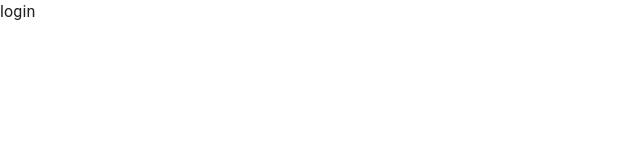
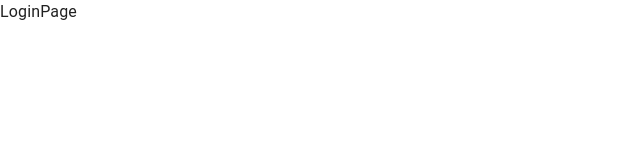
Before and after one commit to TShokhrukh/reddit, a React (Create React App) app: page /login in a window 1280 px wide. Shown: the top 160 px of the page, without its empty margins (0-640 px from the left). Built offline with nearby package versions, Linux system fonts and the light colour scheme.

Commit message:
add LoginPage

```diff
--- /dev/null
+++ b/src/pages/login/index.ts
@@ -0,0 +1 @@
+export * from './login-page';
--- /dev/null
+++ b/src/pages/login/login-page.tsx
@@ -0,0 +1,9 @@
+import React from 'react';
+
+export function LoginPage() {
+  return (
+    <div>
+      LoginPage
+    </div>
+  );
+}
--- a/src/routes/routes.tsx
+++ b/src/routes/routes.tsx
@@ -1,13 +1,14 @@
 import React from 'react';
 import { MainPage } from 'pages';
 import { Routes, Route } from 'react-router-dom';
+import { LoginPage } from 'pages/login';
 
 export function ThemeRoutes() {
   return (
     <Routes>
       <Route path="/">
         <Route index element={<MainPage />} />
-        <Route path="login" element={'login'} />
+        <Route path="login" element={<LoginPage />} />
       </Route>
       <Route path="*" element={'404'} />
     </Routes>
```
